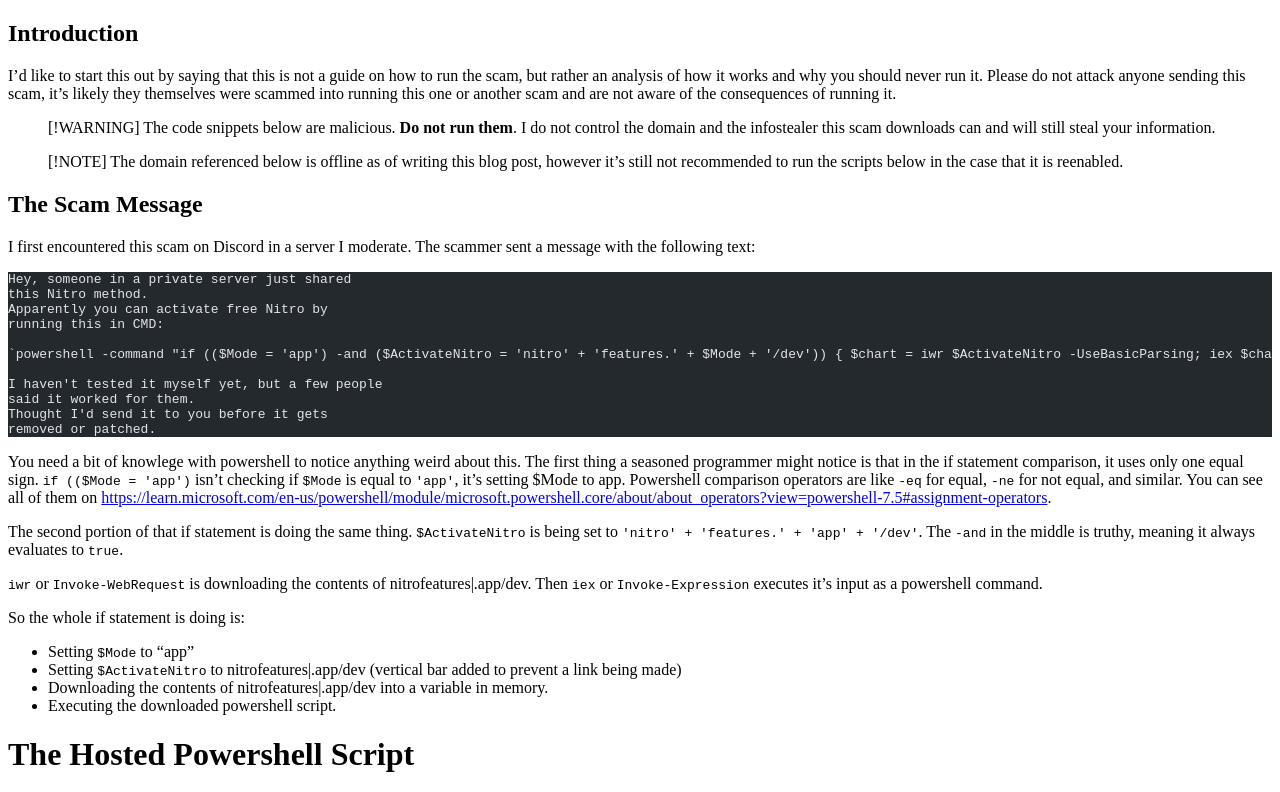
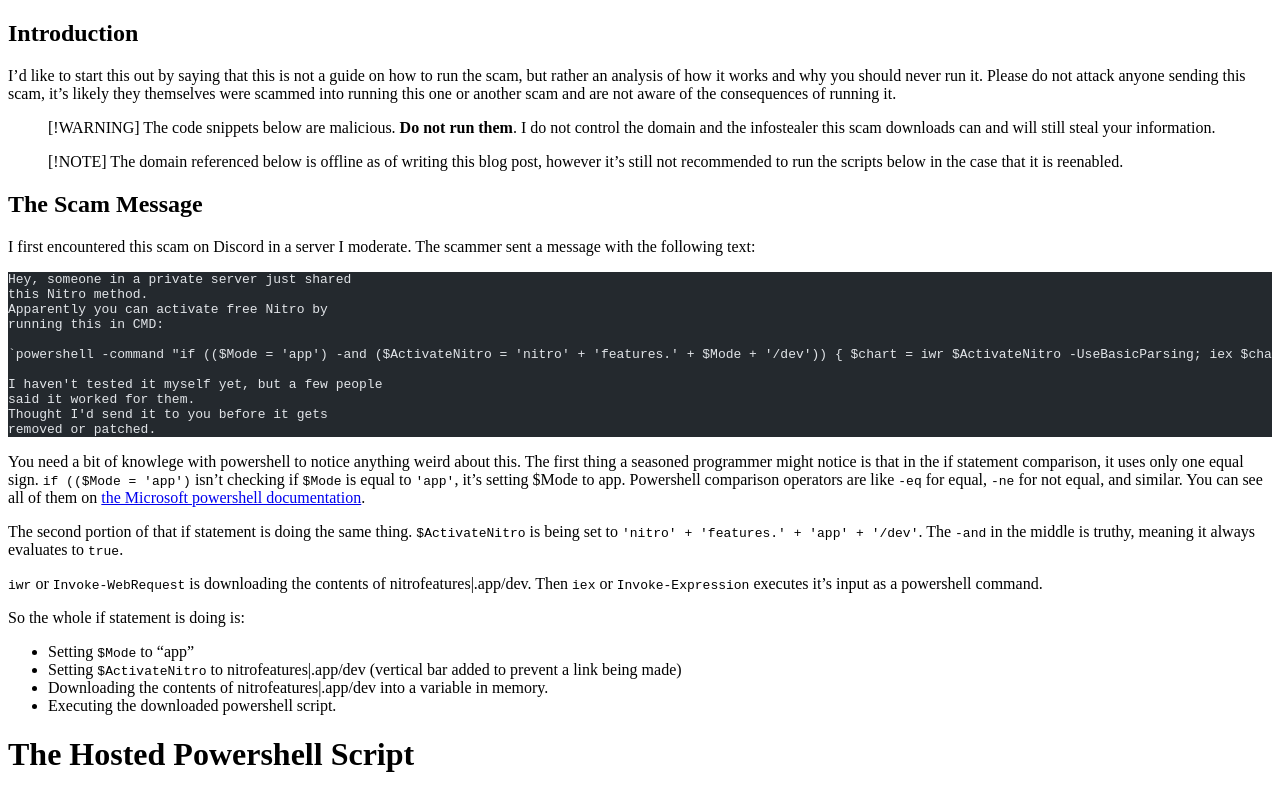
Before and after one commit to ABUCKY0/website, an Astro site: page /posts/content/analysis-of-a-discord-nitro-scam in a window 1280 px wide. Shown: the top 792 px of the page. Built offline with nearby package versions, Linux system fonts and the light colour scheme; Astro itself is replaced by a stand-in of ours; some packages are replaced by stand-ins of ours; code samples lack their colours.

Commit message:
Adjust link color in blog.css and change super long Microsoft documentation link to linked text.]

````diff
--- a/src/pages/posts/content/analysis-of-a-discord-nitro-scam.md
+++ b/src/pages/posts/content/analysis-of-a-discord-nitro-scam.md
@@ -31,7 +31,7 @@
 removed or patched.
 ```
 
-You need a bit of knowlege with powershell to notice anything weird about this. The first thing a seasoned programmer might notice is that in the if statement comparison, it uses only one equal sign. `if (($Mode = 'app')` isn't checking if `$Mode` is equal to `'app'`, it's setting $Mode to app. Powershell comparison operators are like `-eq` for equal, `-ne` for not equal, and similar. You can see all of them on [https://learn.microsoft.com/en-us/powershell/module/microsoft.powershell.core/about/about_operators?view=powershell-7.5#assignment-operators](https://learn.microsoft.com/en-us/powershell/module/microsoft.powershell.core/about/about_operators?view=powershell-7.5#assignment-operators).
+You need a bit of knowlege with powershell to notice anything weird about this. The first thing a seasoned programmer might notice is that in the if statement comparison, it uses only one equal sign. `if (($Mode = 'app')` isn't checking if `$Mode` is equal to `'app'`, it's setting $Mode to app. Powershell comparison operators are like `-eq` for equal, `-ne` for not equal, and similar. You can see all of them on [the Microsoft powershell documentation](https://learn.microsoft.com/en-us/powershell/module/microsoft.powershell.core/about/about_operators?view=powershell-7.5#assignment-operators).
 
 The second portion of that if statement is doing the same thing. `$ActivateNitro` is being set to `'nitro' + 'features.' + 'app' + '/dev'`. The `-and` in the middle is truthy, meaning it always evaluates to `true`.
 
@@ -99,4 +99,4 @@
   ```
 
 # The malware itself
-During analyzing the above, I used a https://tria.ge vm. You can read the full report on [https://tria.ge/250805-vmsmlsyjw6/behavioral2](https://tria.ge/250805-vmsmlsyjw6/behavioral2), but tl;dr it's an infostealer. More specifically, it's a Lumma infostealer. According to triage, it tried to look at local email clients, indexed installed software on teh system, and looked to see if there were any other drives. I presume it can also steal discord tokens and such which allows this malware to spread.
+During analyzing the above, I used a https://tria.ge vm. You can read the full report on [https://tria.ge/250805-vmsmlsyjw6/behavioral2](https://tria.ge/250805-vmsmlsyjw6/behavioral2), but tl;dr it's an infostealer. More specifically, it's a Lumma infostealer. According to triage, it tried to look at local email clients, indexed installed software on teh system, and looked to see if there were any other drives. I presume it can also steal discord tokens and such which allows this malware to spread. I can't look into it much farther because the scam domain was taken down when I had tried to go back in and look further. However, it's probably a standard "look in folders that have common stealable stuff like email logins and send them back to the control server".
--- a/src/styles/blog.css
+++ b/src/styles/blog.css
@@ -130,7 +130,10 @@
   }
 }
 
-
+a {
+  color: #87afff;
+  text-decoration: underline;
+}
 /* Base callout style */
 [data-callout] {
   border-radius: 6px;
````
